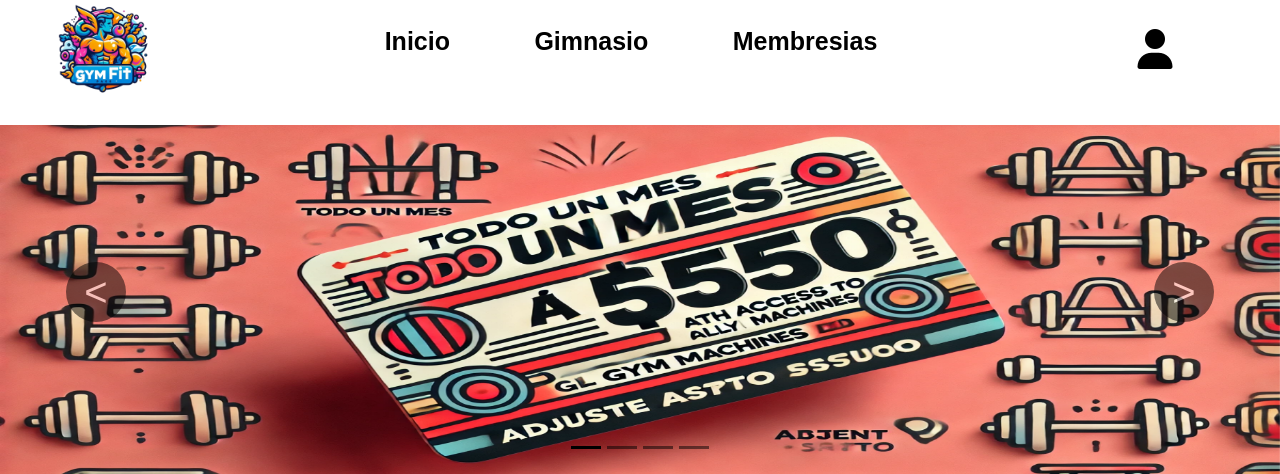
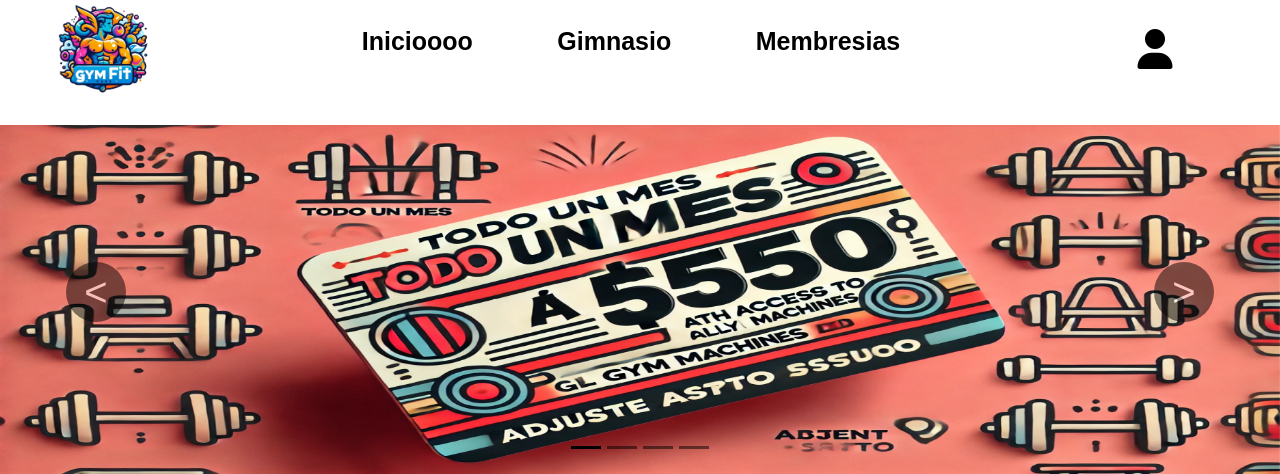
Before and after one commit to Vicrator/ahorasi, a PHP site: page / in a window 1280 px wide. Shown: the top 474 px of the page. Run offline with PHP 8.4, Linux system fonts and the light colour scheme; some libraries are stand-ins or nearby versions.

Commit message:
Actualización del proyecto

```diff
--- a/index.php
+++ b/index.php
@@ -38,7 +38,7 @@
 
         <div class="menu">
             <ul class="menus">
-                <li><a href="index.php">Inicio</a></li>
+                <li><a href="index.php">Inicioooo</a></li>
                 <li><a href="gimnasios.php">Gimnasio</a></li>
                 <li><a href="catalogo.php">Membresias</a></li>
                 <?php
--- a/iniciousuario.php
+++ b/iniciousuario.php
@@ -10,9 +10,9 @@
 </head>
 
 <body>
-<a href="index.php"><img src="img/logo2-removebg-preview.png" alt="" width="100px"></a>
+    <a href="index.php"><img src="img/logo2-removebg-preview.png" alt="" width="100px"></a>
     <div class="formularioclass">
-        <h1 >Iniciar sesion </h1>
+        <h1>Iniciar sesion </h1>
         <?php
         include("phpfull/login.php");
         ?>
```
Also changed, not shown: gimnasios.php (+12 -12 lines).
